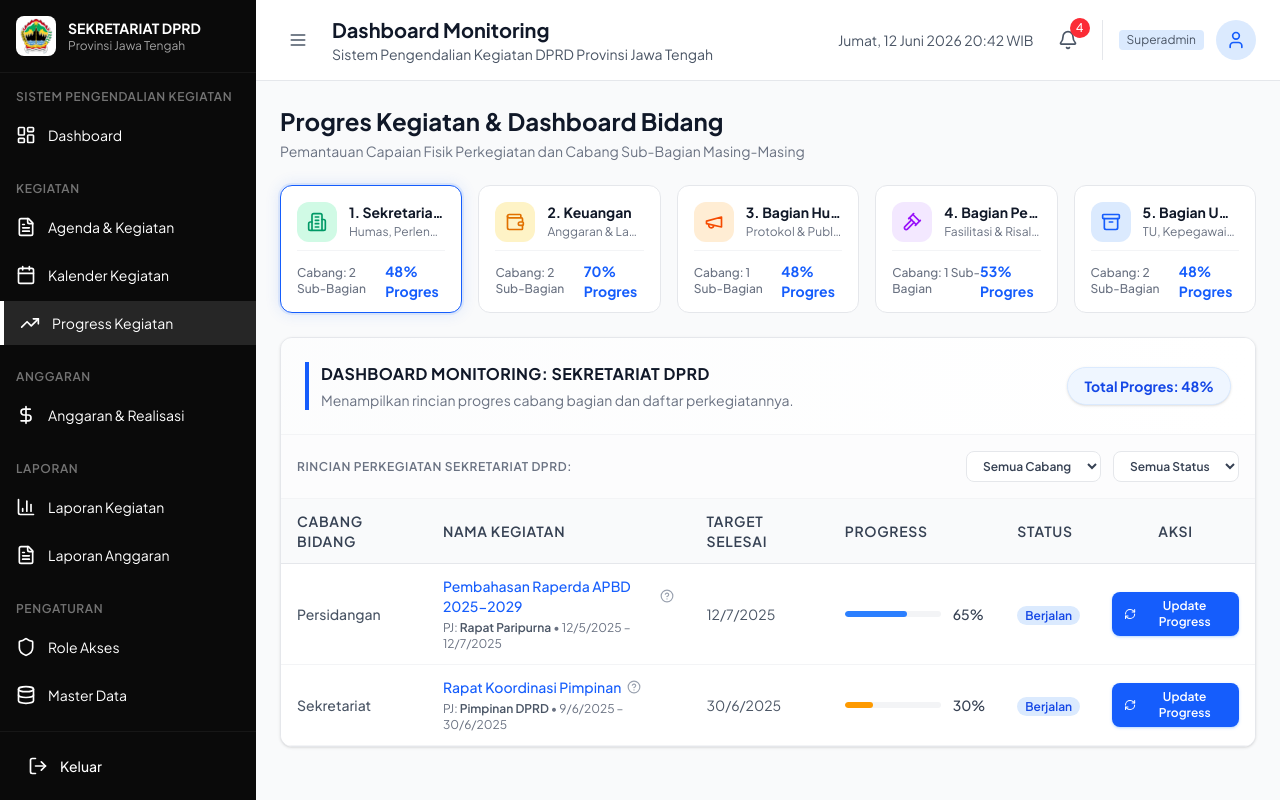
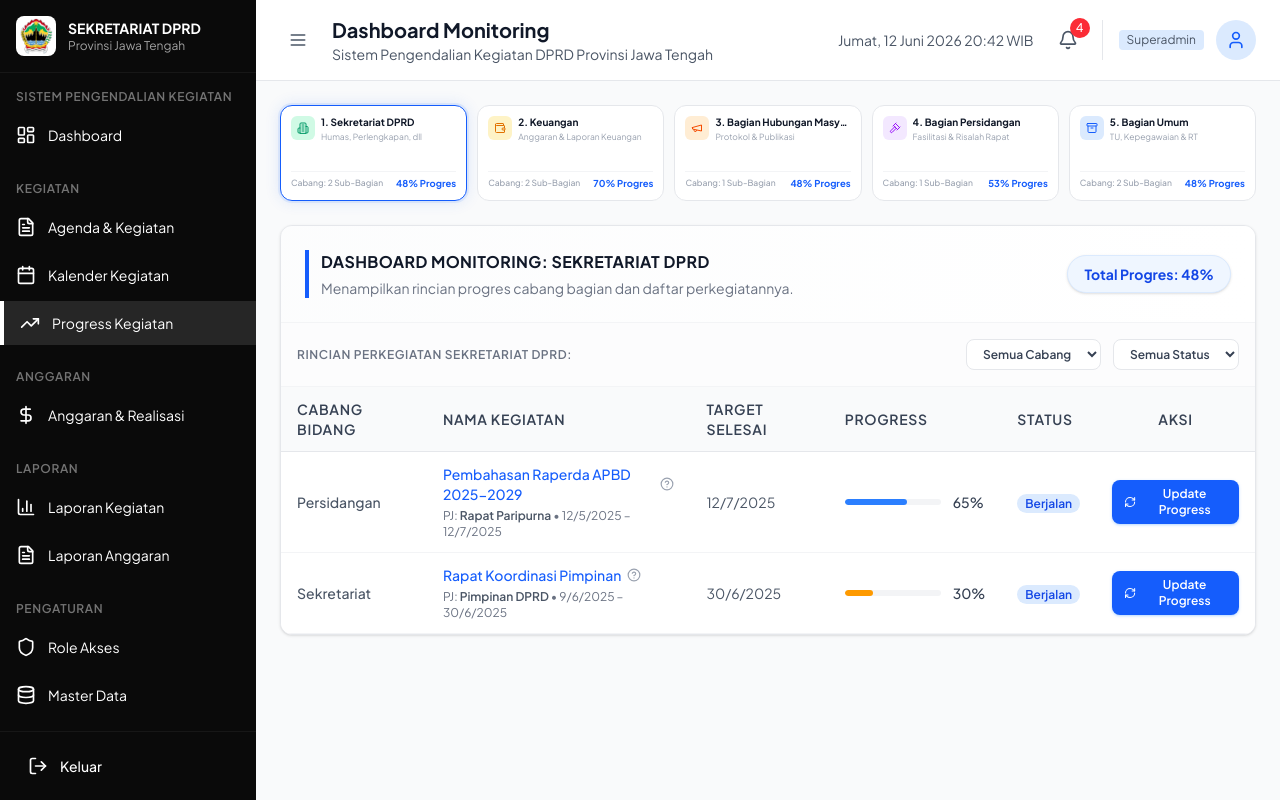
Before and after one commit to kurniawanxool77-creator/sistem-monitoring, a React (Vite) app: page /progress in a window 1280 px wide. Built offline with nearby package versions, Linux system fonts and the light colour scheme; sample sign-in values are in the browser's storage.

Commit message:
Shrink department cards to make them proportional and fix data spelling typos

```diff
--- a/src/app/components/ProgressKegiatan.tsx
+++ b/src/app/components/ProgressKegiatan.tsx
@@ -74,7 +74,7 @@ export function ProgressKegiatan() {
     if (typeof window !== 'undefined') {
       const saved = localStorage.getItem('kegiatan_list_data');
       if (saved) {
-        try { return JSON.parse(saved); } catch (e) {}
+        try { return JSON.parse(saved); } catch (e) { }
       }
     }
     return kegiatanList;
@@ -158,13 +158,10 @@ export function ProgressKegiatan() {
   return (
     <div className="space-y-6">
       {/* Header */}
-      <div>
-        <h1 className="text-2xl font-bold text-gray-900">Progres Kegiatan & Dashboard Bidang</h1>
-        <p className="text-sm text-gray-500 mt-1">Pemantauan Capaian Fisik Perkegiatan dan Cabang Sub-Bagian Masing-Masing</p>
-      </div>
+
 
       {/* Grid of Department Cards */}
-      <div className="grid grid-cols-1 sm:grid-cols-2 lg:grid-cols-3 xl:grid-cols-5 gap-4">
+      <div className="grid grid-cols-1 sm:grid-cols-2 lg:grid-cols-3 xl:grid-cols-5 gap-2.5">
         {CARDS_ORDER.map((bagianNama, index) => {
           const config = CARDS_CONFIG[bagianNama];
           if (!config) return null;
@@ -187,27 +184,30 @@ export function ProgressKegiatan() {
                 setFilterSubBagian('Semua');
                 setFilterStatus('Semua');
               }}
-              className={`p-4 bg-white rounded-xl border transition-all duration-300 cursor-pointer flex flex-col justify-between h-32 ${
-                isSelected
+              className={`p-2.5 bg-white rounded-xl border transition-all duration-300 cursor-pointer flex flex-col justify-between h-24 ${isSelected
                   ? config.borderActive
                   : 'border-gray-200 hover:border-blue-400 hover:shadow-sm'
                 }`}
             >
               {/* Top part: Icon + Title & Desc */}
-              <div className="flex items-start gap-3">
-                <div className={`w-10 h-10 rounded-xl flex items-center justify-center flex-shrink-0 ${config.iconBg} ${config.iconText}`}>
-                  <IconComponent className="w-5 h-5" />
+              <div className="flex items-start gap-1.5">
+                <div className={`w-6 h-6 rounded-md flex items-center justify-center flex-shrink-0 ${config.iconBg} ${config.iconText}`}>
+                  <IconComponent className="w-3 h-3" />
                 </div>
-                <div className="min-w-0">
-                  <div className="text-sm font-bold text-gray-900 truncate">{index + 1}. {config.label}</div>
-                  <div className="text-xs text-gray-500 truncate mt-0.5">{config.desc}</div>
+                <div className="min-w-0 flex-1">
+                  <div className="text-[10px] font-bold text-gray-900 leading-tight truncate" title={`${index + 1}. ${config.label}`}>
+                    {index + 1}. {config.label}
+                  </div>
+                  <div className="text-[8.5px] text-gray-400 truncate mt-0.5" title={config.desc}>
+                    {config.desc}
+                  </div>
                 </div>
               </div>
 
               {/* Bottom part: Stats */}
-              <div className="flex items-center justify-between border-t border-gray-100 pt-2.5 mt-2">
-                <span className="text-xs text-gray-500 font-medium">Cabang: {uniqueSubDepts.length} Sub-Bagian</span>
-                <span className="text-sm font-bold text-blue-600">{progressVal}% Progres</span>
+              <div className="flex items-center justify-between border-t border-gray-100 pt-1 mt-1">
+                <span className="text-[8.5px] text-gray-400 font-medium">Cabang: {uniqueSubDepts.length} Sub-Bagian</span>
+                <span className="text-[9.5px] font-bold text-blue-600">{progressVal}% Progres</span>
               </div>
             </div>
           );
@@ -323,8 +323,7 @@ export function ProgressKegiatan() {
                       <div className="flex items-center gap-3">
                         <div className="w-24 bg-gray-100 rounded-full h-1.5 overflow-hidden flex-shrink-0">
                           <div
-                            className={`h-1.5 rounded-full transition-all duration-500 ${
-                              k.progress === 100 ? 'bg-emerald-500' :
+                            className={`h-1.5 rounded-full transition-all duration-500 ${k.progress === 100 ? 'bg-emerald-500' :
                                 k.progress >= 60 ? 'bg-blue-500' :
                                   k.progress >= 30 ? 'bg-amber-500' : 'bg-red-400'
                               }`}
@@ -335,8 +334,7 @@ export function ProgressKegiatan() {
                       </div>
                     </td>
                     <td className="px-4 py-3">
-                      <span className={`px-2 py-0.5 rounded-full text-xs font-semibold ${
-                        k.status === 'Selesai' ? 'bg-emerald-100 text-emerald-700' :
+                      <span className={`px-2 py-0.5 rounded-full text-xs font-semibold ${k.status === 'Selesai' ? 'bg-emerald-100 text-emerald-700' :
                           k.status === 'Berjalan' ? 'bg-blue-100 text-blue-700' :
                             k.status === 'Terlambat' ? 'bg-red-100 text-red-700' :
                               'bg-gray-100 text-gray-700'
@@ -347,8 +345,7 @@ export function ProgressKegiatan() {
                     <td className="px-4 py-3 text-center">
                       <button
                         onClick={() => setUpdateProgressFor(k.id)}
-                        className={`inline-flex items-center gap-1.5 px-3 py-1.5 rounded-lg text-xs font-semibold text-white transition-all hover:scale-105 shadow-sm ${
-                          k.status === 'Selesai' ? 'bg-emerald-600 hover:bg-emerald-700 shadow-emerald-200' :
+                        className={`inline-flex items-center gap-1.5 px-3 py-1.5 rounded-lg text-xs font-semibold text-white transition-all hover:scale-105 shadow-sm ${k.status === 'Selesai' ? 'bg-emerald-600 hover:bg-emerald-700 shadow-emerald-200' :
                             k.status === 'Terlambat' ? 'bg-red-500 hover:bg-red-600 shadow-red-200' :
                               'bg-blue-600 hover:bg-blue-700 shadow-blue-200'
                           }`}
--- a/src/app/lib/data.ts
+++ b/src/app/lib/data.ts
@@ -530,7 +530,7 @@ export const notifikasiList = [
   {
     id: '2',
     type: 'belumSelesai' as const,
-    title: '16 Enoktdak target belum diselesaikan',
+    title: '16 target belum diselesaikan',
     message: 'Segera lakukan tindak lanjut oleh Operator Bidang',
     time: '3 jam yang lalu',
   },
@@ -538,13 +538,13 @@ export const notifikasiList = [
     id: '3',
     type: 'deadline' as const,
     title: 'Sidang Paripurna hari ini pukul 10.00 WIB',
-    message: 'Segera Pastingkan di Auditorium DPRD tentang Rancana...',
+    message: 'Segera pastikan di Auditorium DPRD tentang rencana...',
     time: '2 jam yang lalu',
   },
   {
     id: '4',
     type: 'selesai' as const,
-    title: 'Laporan kegiatan minggu lainada',
+    title: 'Laporan kegiatan minggu lalu',
     message: 'Klik untuk melihat laporan dokumen',
     time: '1 hari yang lalu',
   },
```
Lines whose indentation alone changed are shown as unchanged.
